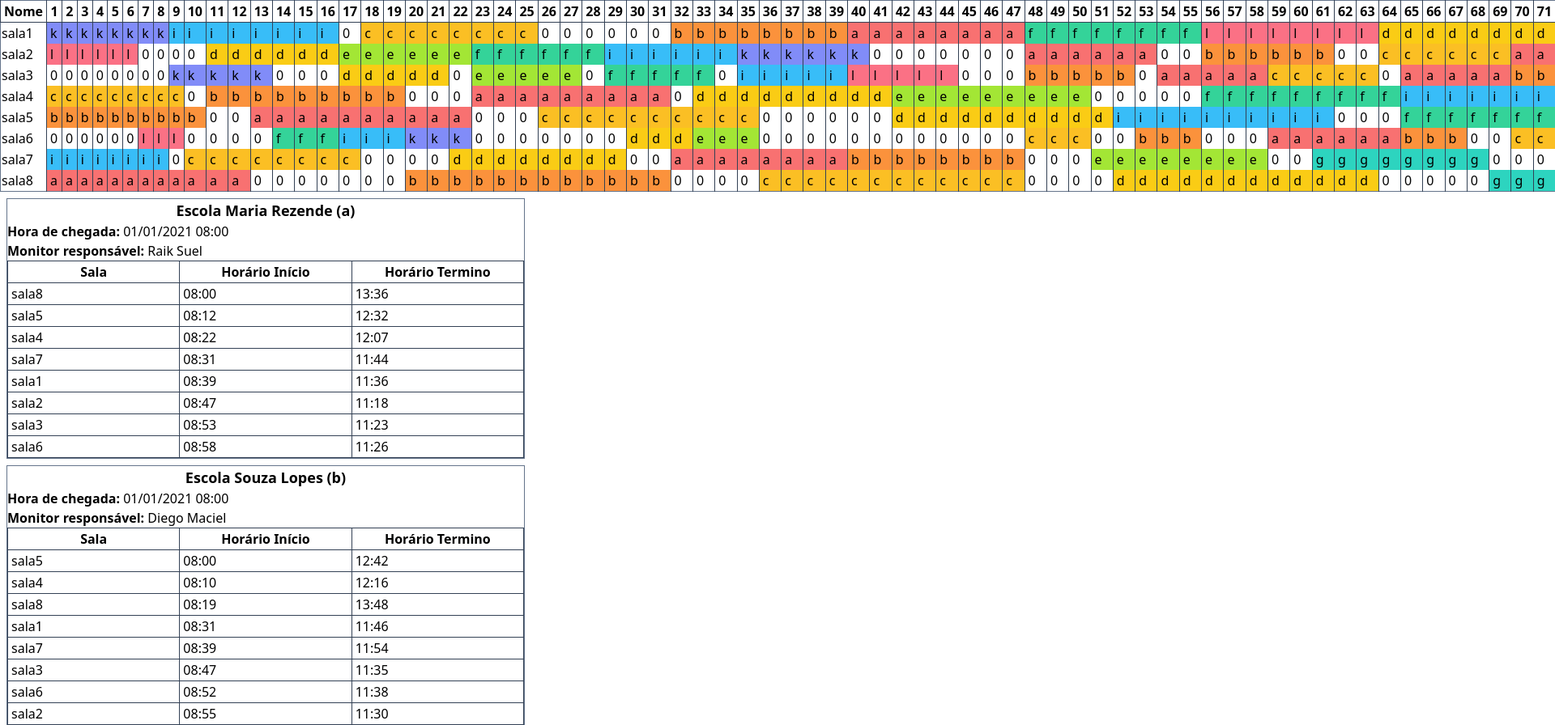
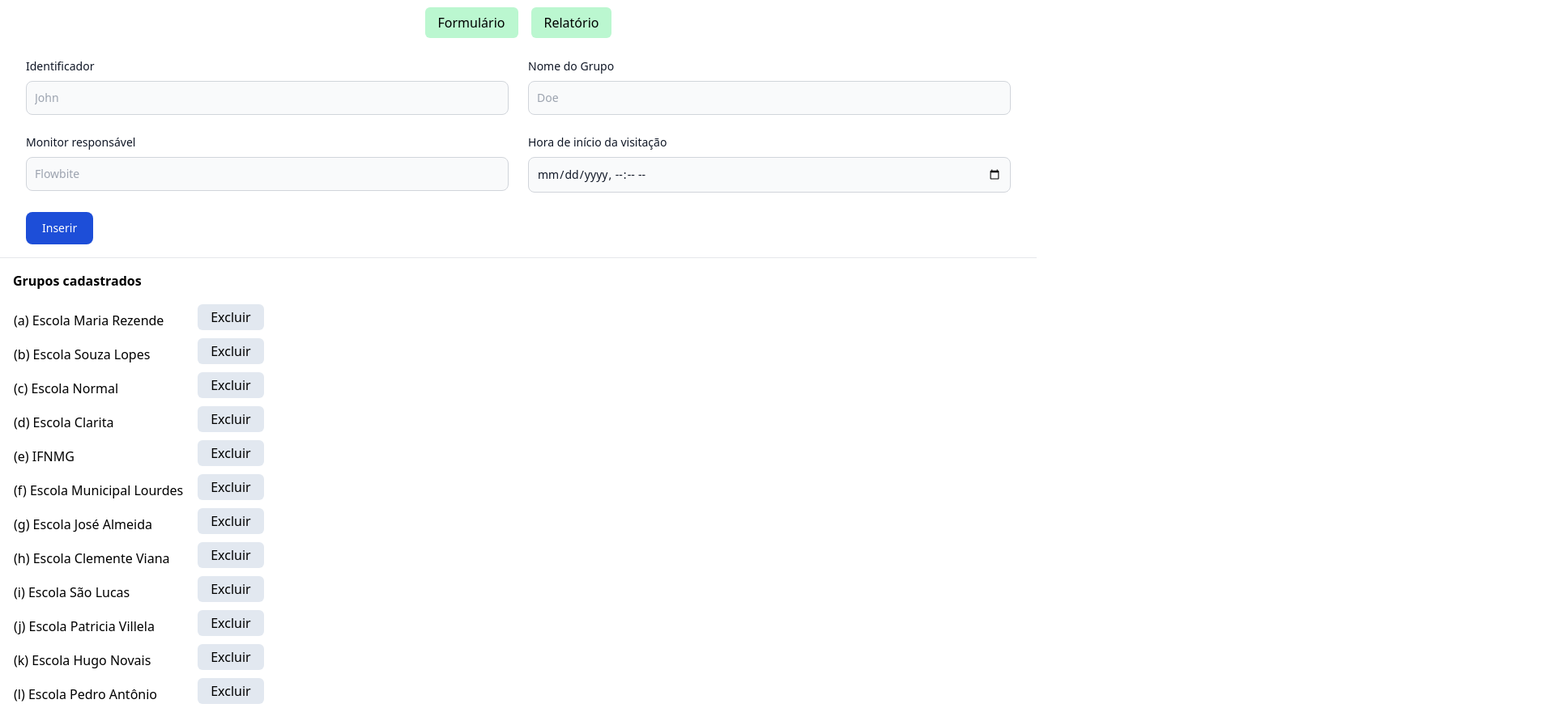
Before and after one commit to klebermachado/reserva-roteada, a plain HTML site: page index.html in a window 1280 px wide. Shown: the top 896 px of the page at 81% size, 1920 px wide, since content can reach past the window. Drawn offline with nearby package versions, Linux system fonts and the light colour scheme.

Commit message:
adiciona formulário para inclusão de grupos

```diff
--- a/index.html
+++ b/index.html
@@ -8,71 +8,71 @@
 	<script defer src="https://cdn.jsdelivr.net/npm/alpinejs@3.x.x/dist/cdn.min.js"></script>
 	<script src="https://cdn.tailwindcss.com"></script>
 	<script src="./index.js"></script>
-	<title>Document</title>
+	<title>Relatório Geral</title>
 
 </head>
 
 <body>
-
-</body>
-<div x-data="visitas()">
-	<table class="table-fixed border-collapse border border-slate-500">
-		<thead>
-			<tr>
-				<th class="px-1 border-x border-b border-slate-700">Nome</th>
-				<template x-for="horario in horarios.length">
-					<th x-text="horario" class="px-1 border-x border-b border-slate-700"></th>
-				</template>
-			</tr>
-		</thead>
-		<tbody>
-			<template x-for="sala in salas">
-				<tr>
-					<td x-text="sala.nome" class=""></td>
-					<template x-for="horario in sala.horarios.length">
-						<td x-text="sala.horarios[horario - 1]" class="px-1 border-x border-slate-700"
-							:class="findBackgroundGrupo(sala.horarios[horario - 1])"></td>
-					</template>
-				</tr>
-			</template>
-		</tbody>
-	</table>
+	<header class="mb-8 mt-4">
+		<ul class="flex gap-x-4 justify-center">
+			<li><a href="index.html" class="bg-green-200 rounded-md p-2 px-4 hover:bg-green-300">Formulário</a></li>
+			<li><a href="relatorio.html" class="bg-green-200 rounded-md p-2 px-4 hover:bg-green-300">Relatório</a></li>
+		</ul>
+	</header>
+	<form class="mx-8" x-data="">
+		<div class="grid gap-6 mb-6 md:grid-cols-2">
+			<div>
+				<label for="first_name" class="block mb-2 text-sm font-medium text-gray-900">Identificador</label>
+				<input type="text" id="first_name"
+					class="bg-gray-50 border border-gray-300 text-gray-900 text-sm rounded-lg focus:ring-blue-500 focus:border-blue-500 block w-full p-2.5"
+					placeholder="John" required />
+			</div>
+			<div>
+				<label for="last_name" class="block mb-2 text-sm font-medium text-gray-900">Nome do Grupo</label>
+				<input type="text" id="last_name"
+					class="bg-gray-50 border border-gray-300 text-gray-900 text-sm rounded-lg focus:ring-blue-500 focus:border-blue-500 block w-full p-2.5"
+					placeholder="Doe" required />
+			</div>
+			<div>
+				<label for="company" class="block mb-2 text-sm font-medium text-gray-900">Monitor responsável</label>
+				<input type="text" id="company"
+					class="bg-gray-50 border border-gray-300 text-gray-900 text-sm rounded-lg focus:ring-blue-500 focus:border-blue-500 block w-full p-2.5"
+					placeholder="Flowbite" required />
+			</div>
+			<div>
+				<label for="phone" class="block mb-2 text-sm font-medium text-gray-900">Hora de início da visitação</label>
+				<input type="datetime-local" id="phone"
+					class="bg-gray-50 border border-gray-300 text-gray-900 text-sm rounded-lg focus:ring-blue-500 focus:border-blue-500 block w-full p-2.5"
+					placeholder="123-45-678" pattern="[0-9]{3}-[0-9]{2}-[0-9]{3}" required />
+			</div>
 		</div>
 
-<div x-data="getRelatorio()">
-	<template x-for="grupo in grupos" :key="grupo.dados.nome">
-		<div class="w-3/6 border border-slate-500 m-2">
-			<h3 x-text="grupo.dados.nome + ' (' + grupo.dados.id + ')'" class="text-lg font-semibold text-center"></h3>
-			<p>
-				<span class="font-semibold">Hora de chegada:</span>
-				<span x-text="dayjs(grupo.dados.chegada).format('DD/MM/YYYY HH:mm')"></span>
-			</p>
-			<p>
-				<span class="font-semibold">Monitor responsável:</span>
-				<span x-text="grupo.dados.monitor"></span>
-			</p>
-			<div>
-				<table class="w-full table-fixed border-collapse border border-slate-500">
-					<thead>
+		<button type="button" @click="inserirGrupo()"
+			class="text-white bg-blue-700 mb-4 hover:bg-blue-800 focus:ring-4 focus:outline-none focus:ring-blue-300 font-medium rounded-lg text-sm w-full sm:w-auto px-5 py-2.5 text-center">Inserir</button>
+	</form>
+
+	<hr />
+
+	<div class="ml-4">
+		<h1 class="my-4 font-bold">Grupos cadastrados</h1>
+		<div x-data="getGrupos()" class="">
+			<table class="border-collapse">
+				<tbody>
+					<template x-for="grupo in grupos">
 						<tr>
-							<th class="px-1 border border-slate-700">Sala</th>
-							<th class="px-1 border border-slate-700">Horário Início</th>
-							<th class="px-1 border border-slate-700">Horário Termino</th>
-						</tr>
-					</thead>
-					<tbody>
-						<template x-for="visita in grupo.visitas" :key="visita.sala">
-							<tr>
-								<td x-text="visita.sala" class="px-1 border border-slate-700"></td>
-								<td x-text="visita.inicio" class="px-1 border border-slate-700"></td>
-								<td x-text="visita.termino" class="px-1 border border-slate-700"></td>
+							<td>
+								<label x-text="`(${grupo.id}) ${grupo.nome}`"></label>
+							</td>
+							<td>
+								<button type="button" @click="excluirGrupo(grupo.id)"
+									class="bg-slate-200 p-1 rounded-md hover:bg-slate-300 mb-2 ml-4 px-4">Excluir</button>
+							</td>
 						</tr>
 					</template>
 				</tbody>
 			</table>
 		</div>
 	</div>
-	</template>
-</div>
+</body>
 
 </html>
--- a/index.js
+++ b/index.js
@@ -162,6 +162,17 @@ function getRelatorio() {
 	return { grupos: relatorio };
 }
 
+function getGrupos() {
+	return { grupos }
+}
+
+function excluirGrupo(id) {
+	console.log(id)
+}
+
+function inserirGrupo() {
+	console.log('inserirGrupo')
+}
 
 
 
```
Also changed, not shown: relatorio.html (added, +84 -0 lines). Lines whose indentation alone changed are shown as unchanged.
